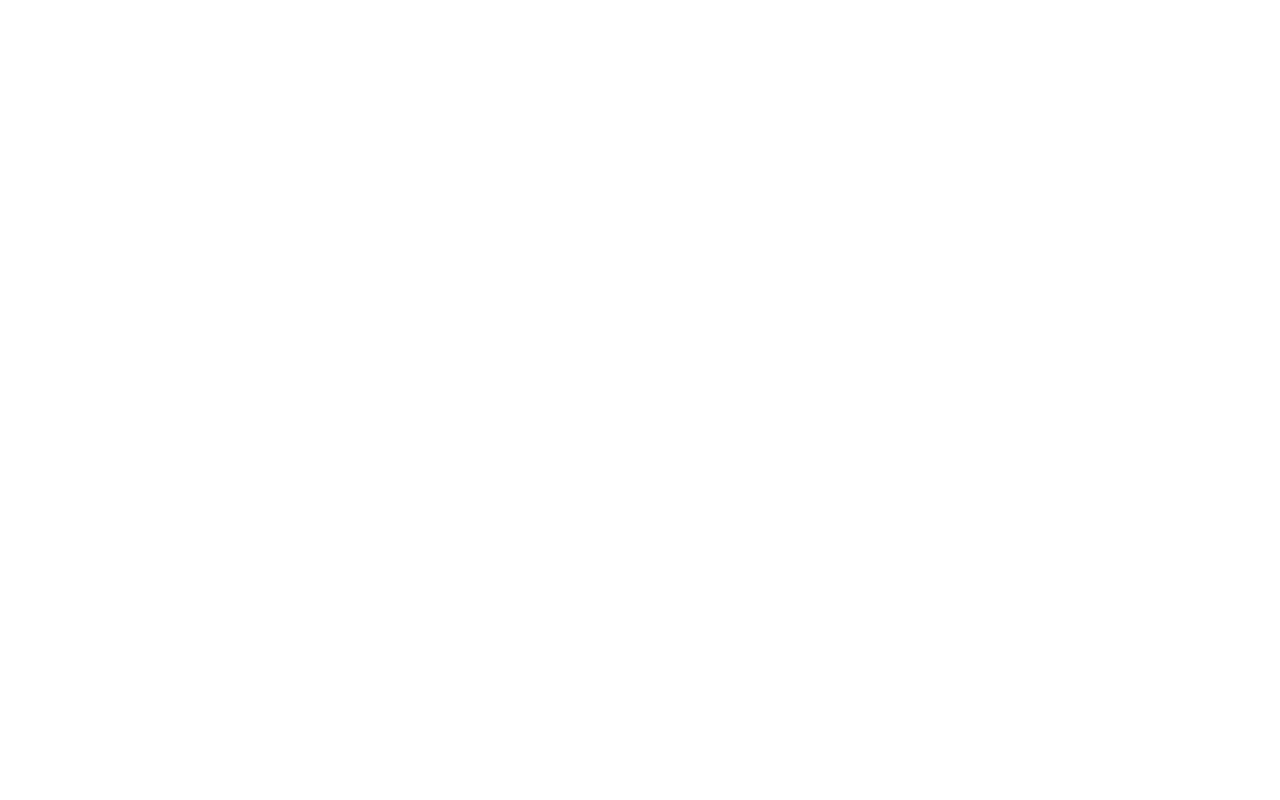
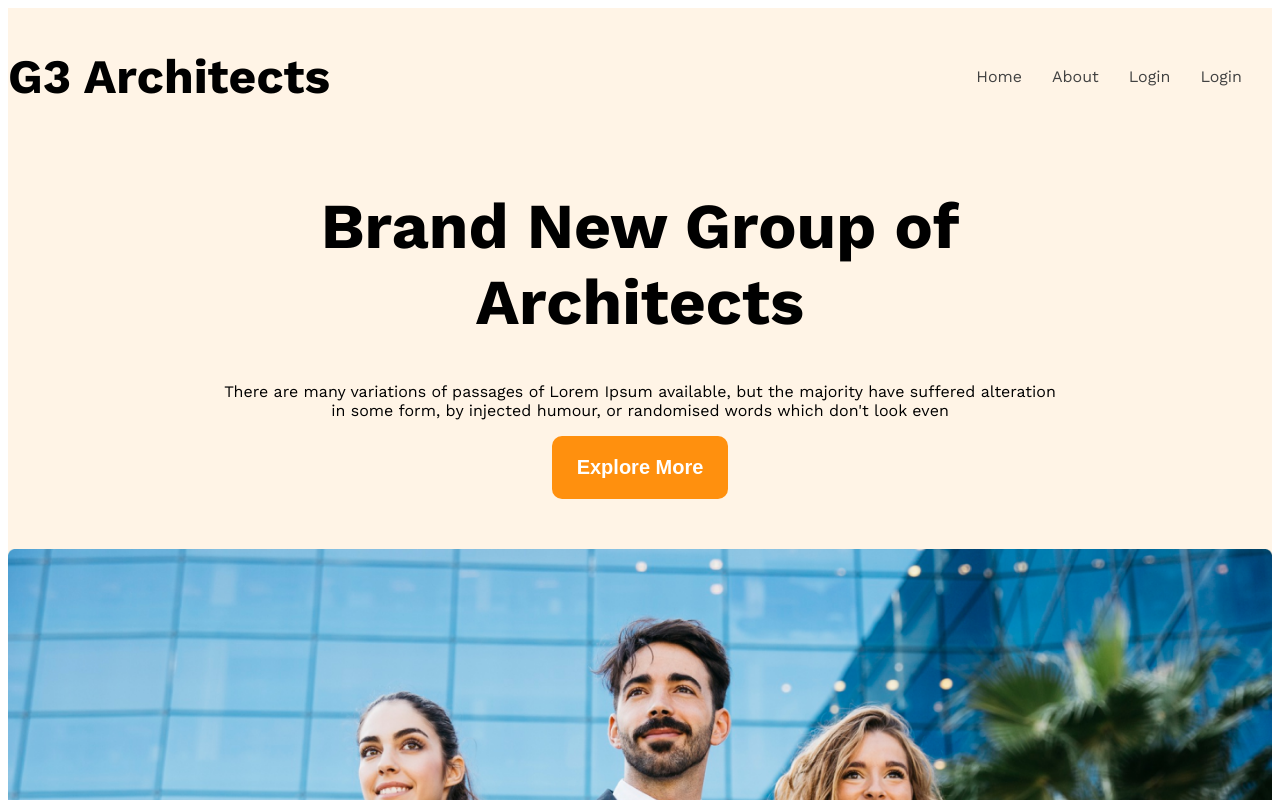
Before and after one commit to tassin-hassan/g3-website-task, a plain HTML site: page index.html in a window 1280 px wide. Shown: the top 800 px of the page. Drawn offline with nearby package versions, Linux system fonts and the light colour scheme.

Commit message:
banner section done

```diff
--- a/index.html
+++ b/index.html
@@ -6,10 +6,28 @@
   <title>G3-Responsive Web</title>
   <link rel="stylesheet" href="./styles.css/g3 website.css">
 </head>
-<body>
+<body class="work-sans-font">
 
-  <header>
+  <header class="bg-background">
+<nav class="navbar display-flex">
+  <h1 class="brand-name">G3 Architects</h1>
+  <ul class="nav-links display-flex">
+    <li class="nav-item"><a href="" class="nav-link text-gray">Home</a></li>
+    <li class="nav-item"><a href="" class="nav-link text-gray">About</a></li>
+    <li class="nav-item"><a href="" class="nav-link text-gray">Login</a></li>
+    <li class="nav-item"><a href="" class="nav-link text-gray">Login</a></li>
 
+  </ul>
+</nav>
+
+<div class="banner">
+<div class="banner-container">
+  <h1 class="banner-title">Brand New Group of Architects </h1>
+  <p class="banner-paragraph">There are many variations of passages of Lorem Ipsum available, but the majority have suffered alteration in some form, by injected humour, or randomised words which don't look even</p>
+  <button class="btn-primary">Explore More</button>
+</div>
+  <img class="banner-image" src="./g3-architects-resources-main/images/banner.png" alt="">
+</div>
     </header>
 
 
--- a/styles.css/g3 website.css
+++ b/styles.css/g3 website.css
@@ -1,9 +1,96 @@
 @import url('https://fonts.googleapis.com/css2?family=Work+Sans:ital,wght@0,100..900;1,100..900&display=swap');
 
 
-.work-sans-<uniquifier> {
+.work-sans-font {
   font-family: "Work Sans", sans-serif;
   font-optical-sizing: auto;
   font-weight: <400>;
   font-style: normal;
 }
+
+/* font color section */
+
+/* dark 02 */
+.text-gray{
+ color: #424242;
+}
+
+/* dark 03 */
+.text-light-gray{
+  color: #727272;
+}
+
+.bg-background{
+background-color: rgba(255, 144, 14, 0.1);
+}
+
+/* shared styles */
+.display-flex{
+  display: flex;
+}
+
+/* header navlinks styles */
+
+.nav-item{
+  list-style: none;
+  margin-right: 30px;
+}
+.nav-link{
+  text-decoration: none;
+}
+
+.navbar{
+  justify-content: space-between;
+  align-items: center;
+}
+
+.navbar, .banner{
+  max-width: 1440px;
+  margin: 0 auto;
+}
+
+.brand-name{
+  font-weight: 700;
+  font-size: 3rem;
+}
+
+/* banner section */
+
+.banner-container{
+  max-width: 850px;
+  margin: 0 auto;
+  text-align: center;
+  margin-bottom: 50px;
+}
+
+.banner-title{
+  font-weight: 700;
+  font-size: 4rem;
+}
+
+.banner-paragraph{
+  font-weight: 400;
+  font-size: 1rem;
+}
+
+.btn-primary{
+  background-color: rgb(255, 144, 14);
+  color: white;
+  padding: 20px 25px ;
+  font-size: 1.25rem;
+  font-weight: 600;
+  border-radius: 10px;
+  border: none;
+}
+
+.banner-image{
+  width: 100%;
+}
+
+/* responsive media query */
+
+@media screen and (max-width:576px) {
+.navbar .nav-links{
+  flex-direction: column;
+}
+}
```
